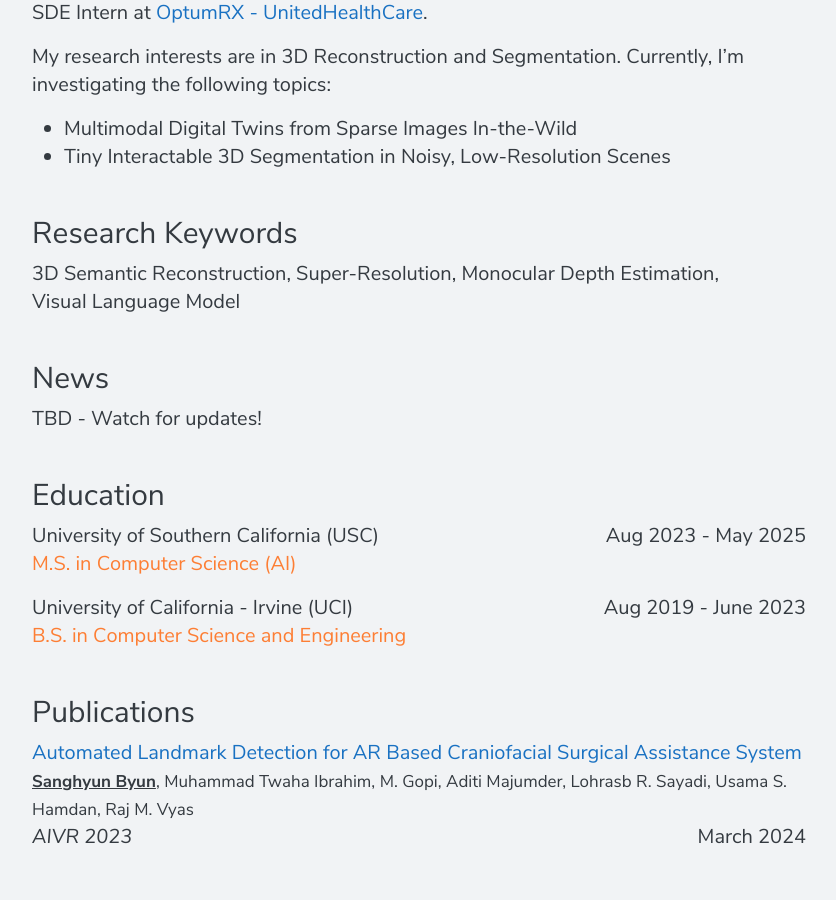
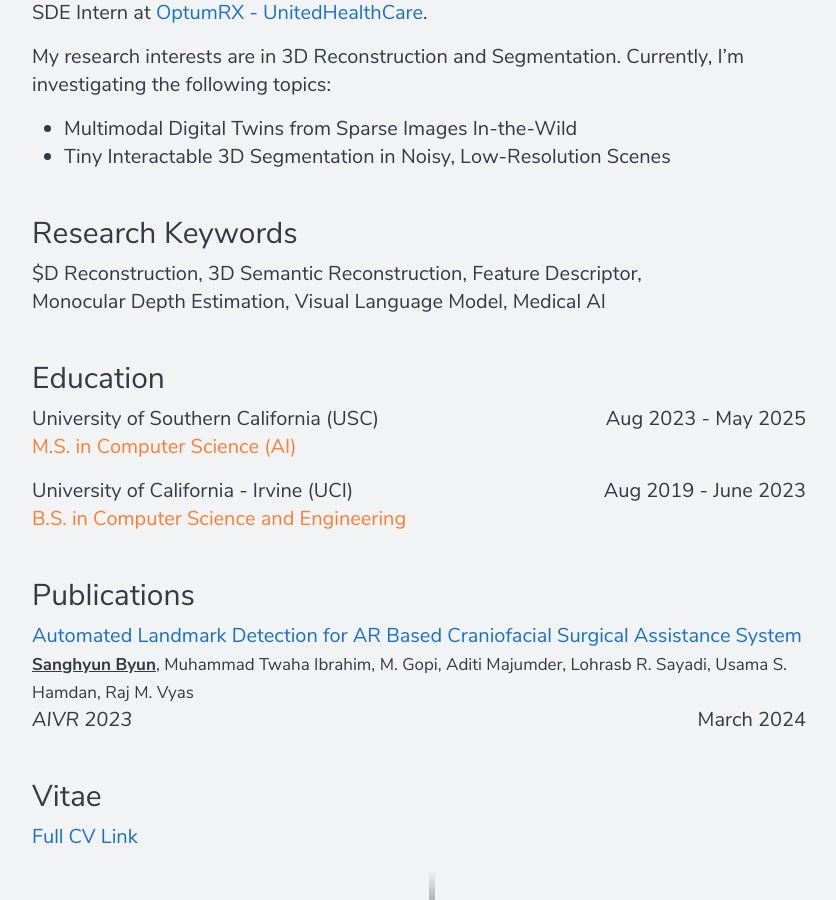
Before and after one commit to shbyun080/shbyun080.github.io, a Jekyll site: the page built from index.md, in a window 1280 px wide and 900 px high, scrolled down 1164 px. Shown: the whole window, without its empty margins (221-1057 px from the left). Built offline with Jekyll 4.4.1, drawn with Linux system fonts in a browser that asks for light colours.

Commit message:
Update index.md

```diff
--- a/index.md
+++ b/index.md
@@ -12,10 +12,7 @@
 - Tiny Interactable 3D Segmentation in Noisy, Low-Resolution Scenes
 
 # Research Keywords
-3D Semantic Reconstruction, Super-Resolution, Monocular Depth Estimation, Visual Language Model
-
-# News
-TBD - Watch for updates!
+$D Reconstruction, 3D Semantic Reconstruction, Feature Descriptor, Monocular Depth Estimation, Visual Language Model, Medical AI
 
 # Education
 University of Southern California (USC)
```
